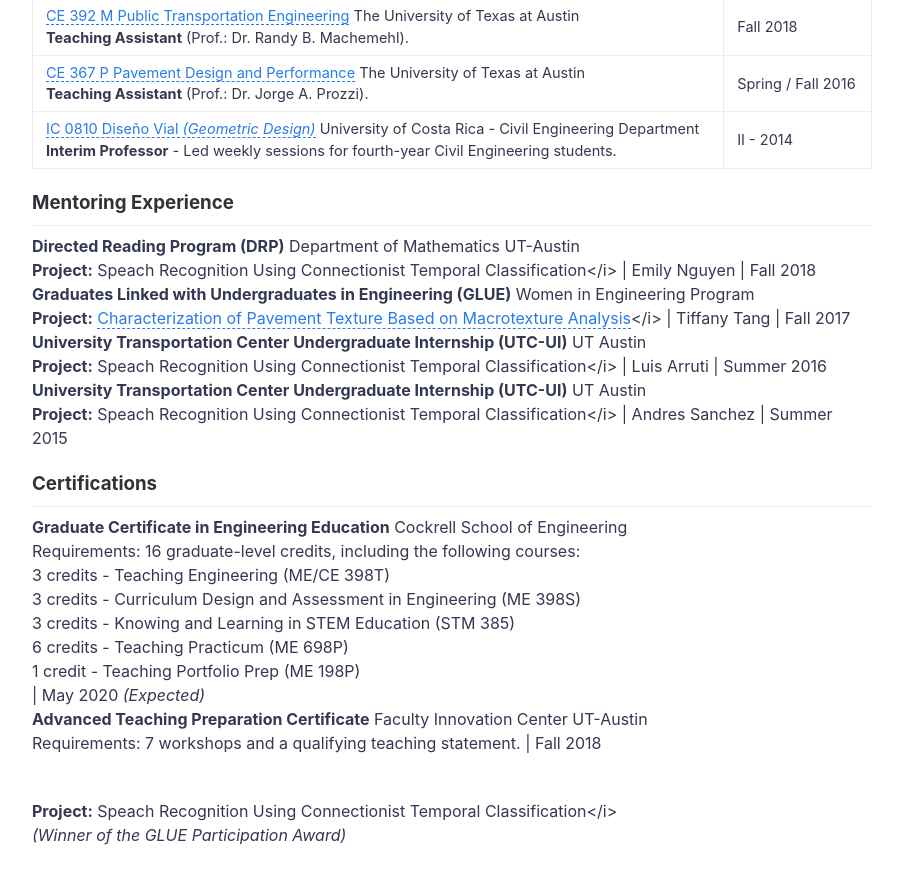
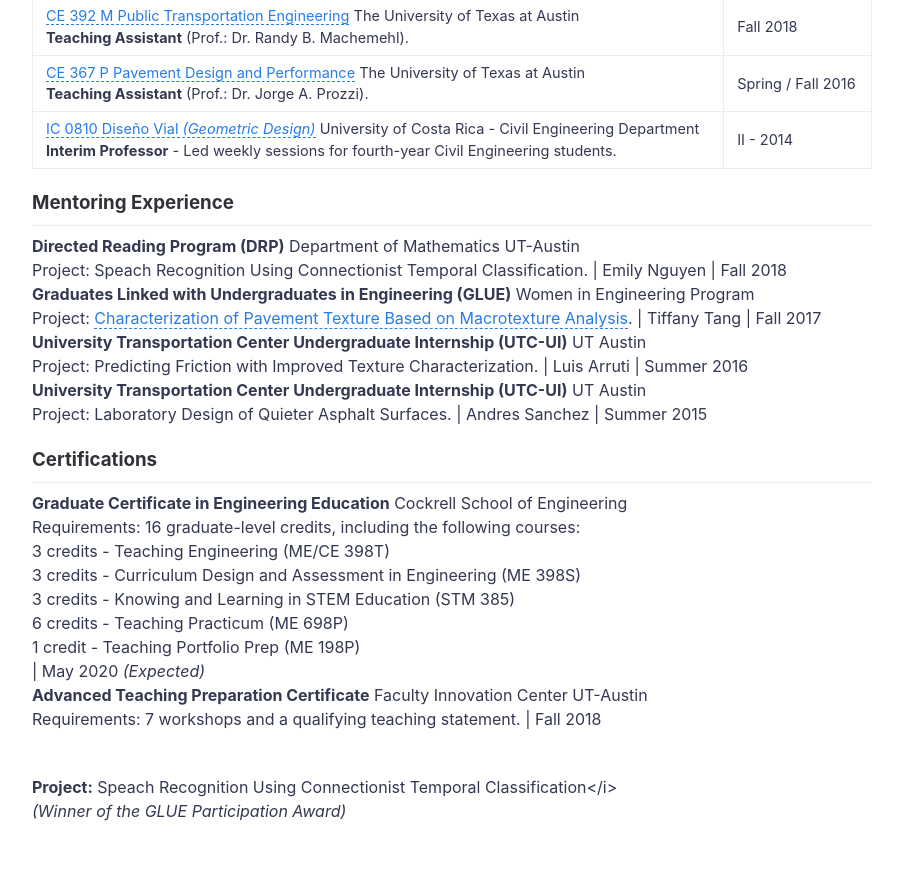
Before and after one commit to nzunigag/nzunigag.github.io, a Jekyll site: the page built from teaching.md, in a window 1280 px wide and 900 px high, scrolled down 524 px. Shown: the top 884 px of the window, without its empty margins (188-1091 px from the left). Built offline with Jekyll 4.4.1, drawn with Linux system fonts in a browser that asks for light colours.

Commit message:
Update teaching.md

```diff
--- a/teaching.md
+++ b/teaching.md
@@ -21,17 +21,13 @@ ___
 ___
 
 <b>Directed Reading Program (DRP)</b> Department of Mathematics UT-Austin<br>
-<b>Project:</b> Speach Recognition Using Connectionist Temporal Classification</i>
-| Emily Nguyen  | Fall 2018 <br>
+Project: Speach Recognition Using Connectionist Temporal Classification. | Emily Nguyen  | Fall 2018 <br>
 <b>Graduates Linked with Undergraduates in Engineering (GLUE)</b> Women in Engineering Program<br>
-<b>Project:</b> [Characterization of Pavement Texture Based on Macrotexture Analysis](/downloads/2017_GLUE.pdf)</i>
-| Tiffany Tang | Fall 2017 <br>
+Project: [Characterization of Pavement Texture Based on Macrotexture Analysis](/downloads/2017_GLUE.pdf). | Tiffany Tang | Fall 2017 <br>
 <b>University Transportation Center Undergraduate Internship (UTC-UI)</b> UT Austin <br>
-<b>Project:</b> Speach Recognition Using Connectionist Temporal Classification</i>
-| Luis Arruti | Summer 2016 <br>
+Project: Predicting Friction with Improved Texture Characterization. | Luis Arruti | Summer 2016 <br>
 <b>University Transportation Center Undergraduate Internship (UTC-UI)</b> UT Austin <br>
-<b>Project:</b> Speach Recognition Using Connectionist Temporal Classification</i>
-| Andres Sanchez | Summer 2015
+Project: Laboratory Design of Quieter Asphalt Surfaces. | Andres Sanchez | Summer 2015
 
 ### Certifications
 ___
```
